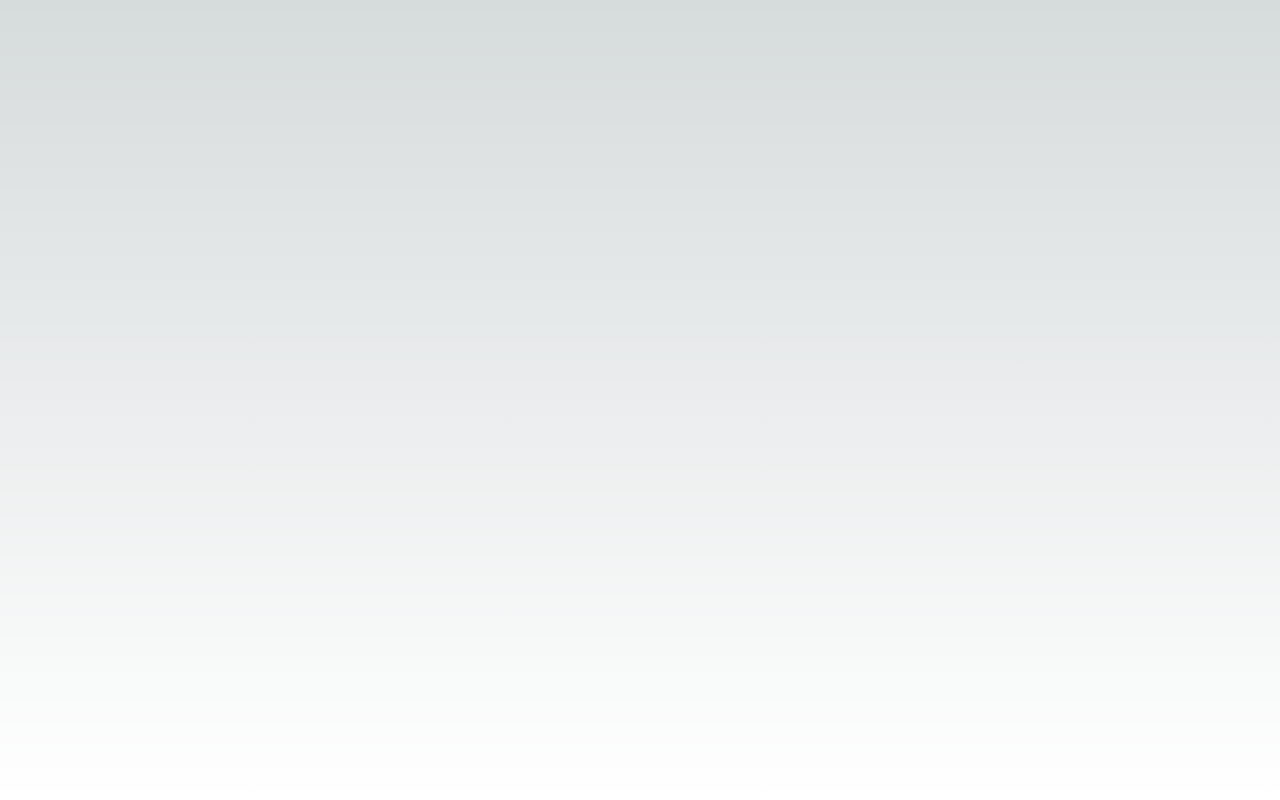
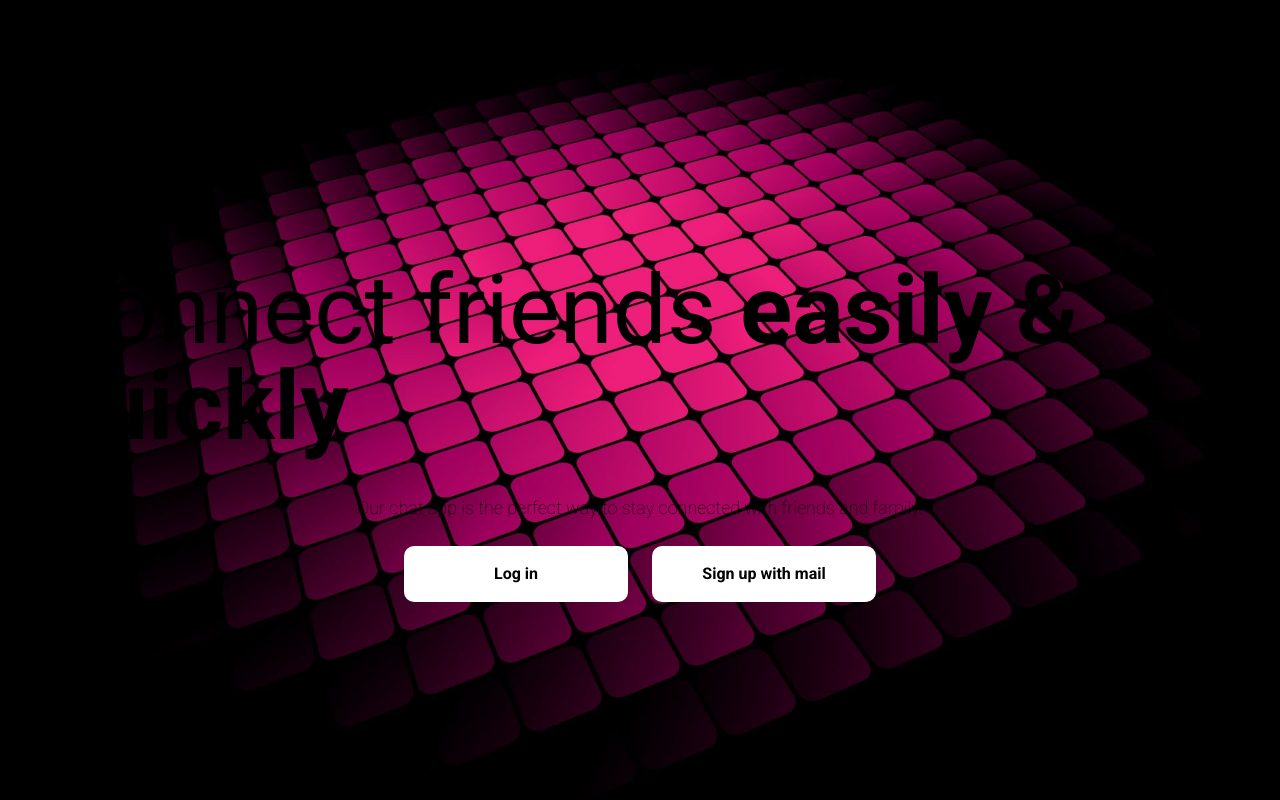
Before and after one commit to Zethi/chat, a Next.js app in the folder src/apps/frontend/: page / in a window 1280 px wide. Built offline with nearby package versions, Linux system fonts and the light colour scheme.

Commit message:
add: main page

```diff
--- a/src/apps/frontend/src/app/page.tsx
+++ b/src/apps/frontend/src/app/page.tsx
@@ -1,3 +1,30 @@
+import Link from "next/link";
+import { Button } from "../components/ui/Button";
+
 export default function Home(): any {
-  return <main className="flex min-h-screen flex-col items-center justify-between p-24"></main>;
+  return (
+    <main className="px-10 md:flex md:items-center md:flex-col md:min-h-screen md:justify-center bg-[url('/assets/backgrounds/main-page.jpg')] bg-cover md:bg-no-repeat bg-left">
+      <h2 className="text-7xl md:text-8xl pt-16">
+        Connect friends <b>easily & quickly</b>
+      </h2>
+      <p className="text-gray-400 text-sm mt-10 font-light md:text-lg">
+        Our chat app is the perfect way to stay connected with friends and family.
+      </p>
+
+      <div className="flex md:gap-6 mt-6">
+        <Button color="white" size="full" borderRadiusSize="md" styleClassNames="font-bold hidden md:w-56 md:block">
+          Log in
+        </Button>
+        <Button color="white" size="full" borderRadiusSize="md" styleClassNames="font-bold md:w-56">
+          Sign up with mail
+        </Button>
+      </div>
+      <div className="font-light flex justify-center mt-10 gap-1 md:hidden">
+        Existing account?{" "}
+        <Link href="" className="font-bold">
+          Log in
+        </Link>
+      </div>
+    </main>
+  );
 }
```
Also changed, not shown: src/apps/frontend/public/assets/backgrounds/main-page.jpg (added).
